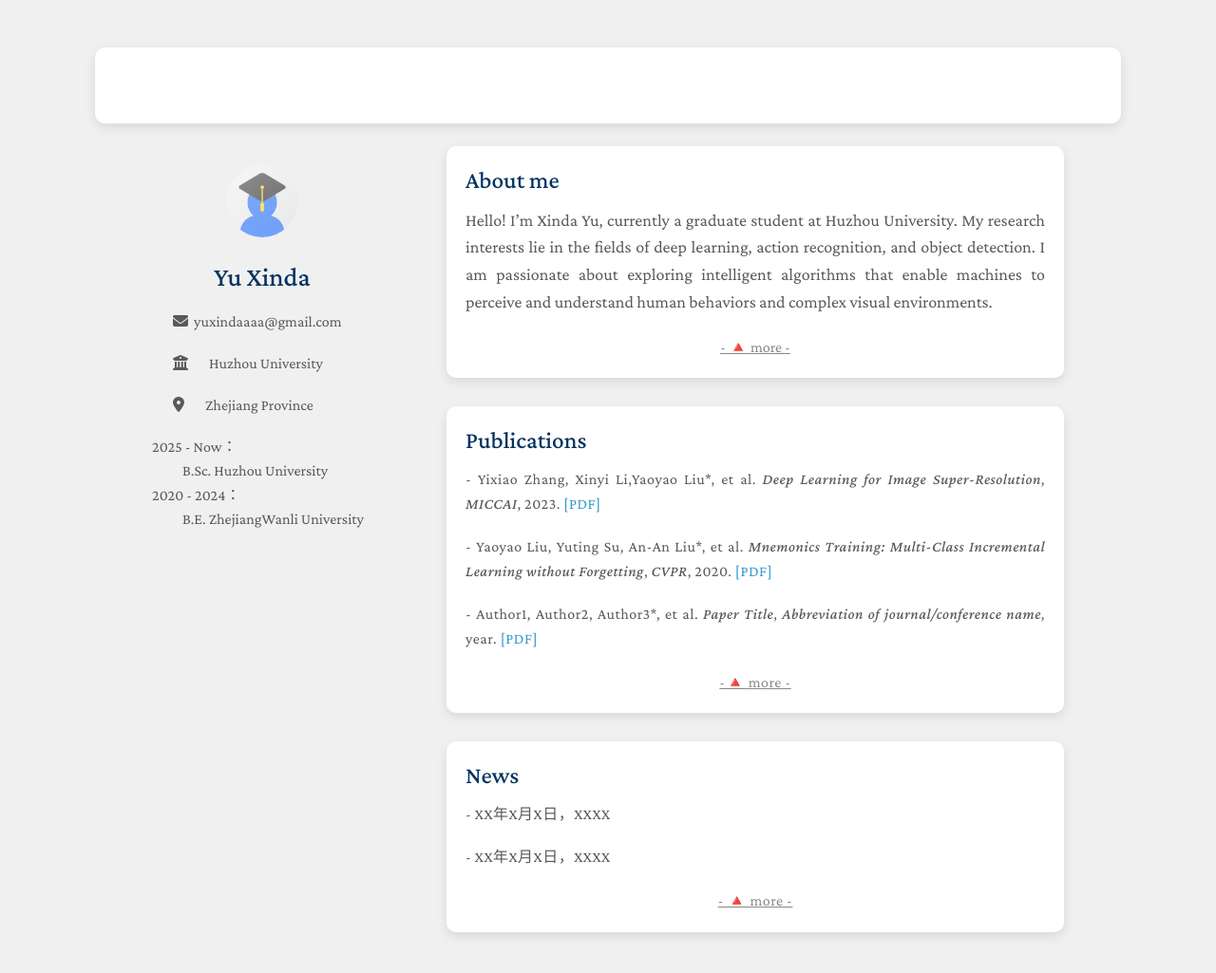
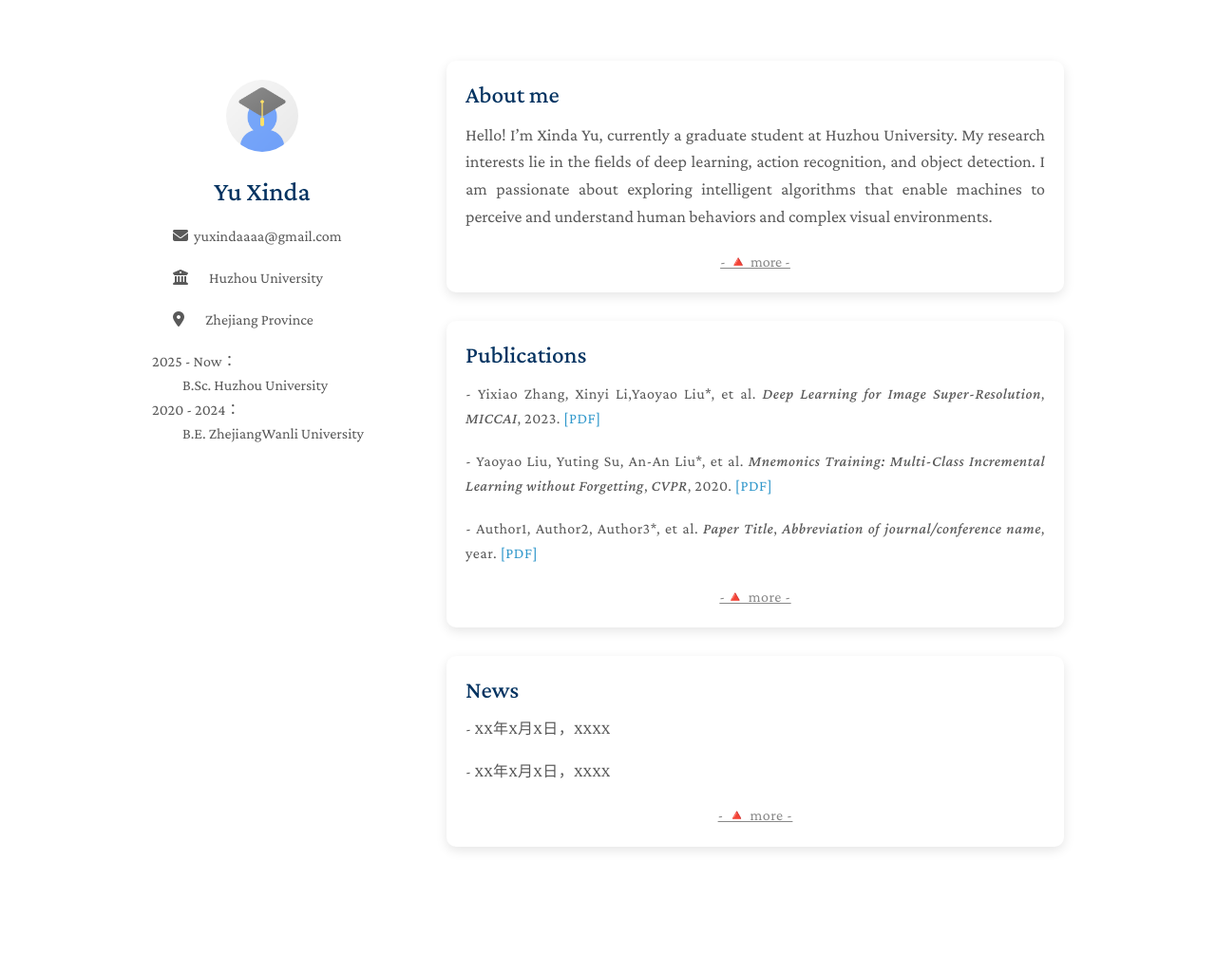
Before and after one commit to Yu-Xinda/Yu.github.io, a Jekyll site: the page built from index.md, in a window 1280 px wide and 1086 px high. Shown: the top 1025 px of the window at 95% size. Built offline with Jekyll 4.4.1, drawn with Linux system fonts in a browser that asks for light colours; a style sheet for code colours, icons or effects is not loaded.

Commit message:
Update homepage.html

```diff
--- a/_layouts/homepage.html
+++ b/_layouts/homepage.html
@@ -1,10 +1,12 @@
 <!DOCTYPE html>
-<html lang="{{ site.lang | default: 'en-US' }}">
+<html lang="{{ site.lang | default: "en-US" }}">
   <head>
+    <!-- 填写网页标题页 -->
+    <title>{{ site.title }} ‘s homepage </title>
+
     <meta charset="UTF-8">
     <meta http-equiv="X-UA-Compatible" content="IE=edge">
     <meta name="viewport" content="width=device-width, initial-scale=1">
-  <title>{{ site.title }}‘s homepage</title>
     <meta name="description" content="{{ site.description }}">
     {% if site.keywords %}
     <meta name="keywords" content="{{ site.keywords }}">
@@ -17,7 +19,7 @@
     <link rel="icon" media="(prefers-color-scheme:light)" href="{{ site.favicon }}" type="image/png" />
     <script src="./assets/js/favicon-switcher.js" type="application/javascript"></script>
 
-  <link rel="stylesheet" href="https://cdnjs.cloudflare.com/ajax/libs/academicons/1.8.6/css/academicons.min.css" integrity="sha256-uFVgMKfistnJAfoCUQigIl+JfUaP47GrRKjf6CTPVmw=" crossorigin="anonymous">
+    <link rel=stylesheet href="https://cdnjs.cloudflare.com/ajax/libs/academicons/1.8.6/css/academicons.min.css" integrity="sha256-uFVgMKfistnJAfoCUQigIl+JfUaP47GrRKjf6CTPVmw=" crossorigin="anonymous">
     <link rel="stylesheet" href="https://cdnjs.cloudflare.com/ajax/libs/font-awesome/6.4.2/css/all.min.css" integrity="sha512-z3gLpd7yknf1YoNbCzqRKc4qyor8gaKU1qmn+CShxbuBusANI9QpRohGBreCFkKxLhei6S9CQXFEbbKuqLg0DA==" crossorigin="anonymous" referrerpolicy="no-referrer" />
 
     {% if site.font == "Sans Serif" %}
@@ -32,23 +34,7 @@
     <link rel="stylesheet" href="./assets/css/style-no-dark-mode.css">
     <link rel="stylesheet" href="./assets/css/publications-no-dark-mode.css">
     {% endif %}
-
     <style>
-    body {
-      margin: 0;
-      padding: 0;
-      background-color: #f0f0f0; /* 灰色背景 */
-    }
-
-    .container {
-      max-width: 1000px; /* 调整灰边宽度：越小越宽边 */
-      margin: 50px auto;
-      background-color: #ffffff;
-      padding: 40px;
-      border-radius: 10px;
-      box-shadow: 0 4px 12px rgba(0, 0, 0, 0.1);
-    }
-
       .social-icons a {
         display: inline-block;
         vertical-align: middle;
@@ -66,7 +52,6 @@
     </style>
   </head>
   <body>
-  <div class="container">
     <div class="wrapper">
       <header>
         <link rel="stylesheet" href="https://cdnjs.cloudflare.com/ajax/libs/font-awesome/6.5.0/css/all.min.css">
@@ -76,54 +61,58 @@
         </a>
         {% endif %}
 
+        <!-- 网站标题 -->
         <h1>{{ site.title }}</h1>
-
+        <!-- 填写邮箱 -->
         {% if site.email %}
         <p style="margin-top: 10px; text-align: left;">
           &emsp;&nbsp;&nbsp;<i class="fas fa-envelope"></i>&nbsp;&nbsp;{{ site.email }}
+            <!--当前的emil图标（包括以下的university图标、location图标）用空格的目的是为了调整布局，使得整体为居中。在修改个人内容后布局会变化请根据具体内容调整布局-->
         </p>
         {% endif %}
-
+        <!-- 填写学校 -->
         {% if site.university %}
         <p style="margin-top: 10px; text-align: left;">
           &emsp;&nbsp;&nbsp;<i class="fas fa-university"></i>&emsp;&nbsp;&nbsp;{{ site.university }}
         </p>
         {% endif %}
-
+        <!-- 填写当前位置 -->
         {% if site.location %}
         <p style="margin-top: 10px; text-align: left;">
           &emsp;&nbsp;&nbsp;<i class="fas fa-map-marker-alt"></i>&emsp;&nbsp;&nbsp;{{ site.location }}
         </p>
         {% endif %}
-
+        <!-- 填写过往经历 -->
         {% if site.experience %}
             {% assign index = 0 %}
             {% for item in site.experience %}
                 {% assign mod = index | modulo: 2 %}
                 {% if mod == 0 %}
-            <p style="text-align: left; margin-top: 2px; margin-bottom: 1px;">{{ item }}</p>
+                  <p style="text-align: left; margin-top: 2px; margin-bottom: 1px; ">{{ item }}</p>
                 {% else %}
-            <p style="text-align: left; margin-top: 1px; margin-bottom: 2px;">&emsp;&emsp;{{ item }}</p>
+                  <p style="text-align: left; margin-top: 1px; margin-bottom: 2px; ">&emsp;&emsp;{{ item }}</p>
                 {% endif %}
                 {% assign index = index | plus: 1 %}
                 {% endfor %}
         {% endif %}
         <br>
+
       </header>
+      <section>
 
-      <section>
       {{ content }}
+
       <br>
+
       {% if site.enable_footnote %}
       <p></p>
       {% endif %}
+
       </section>
+      <footer>
 
-      <footer>
       </footer>
     </div>
-  </div>
-
     <script src="{{ "/assets/js/scale.fix.js" | relative_url }}"></script>
     {% if site.google_analytics %}
     <script>
```
Lines whose indentation alone changed are shown as unchanged.
